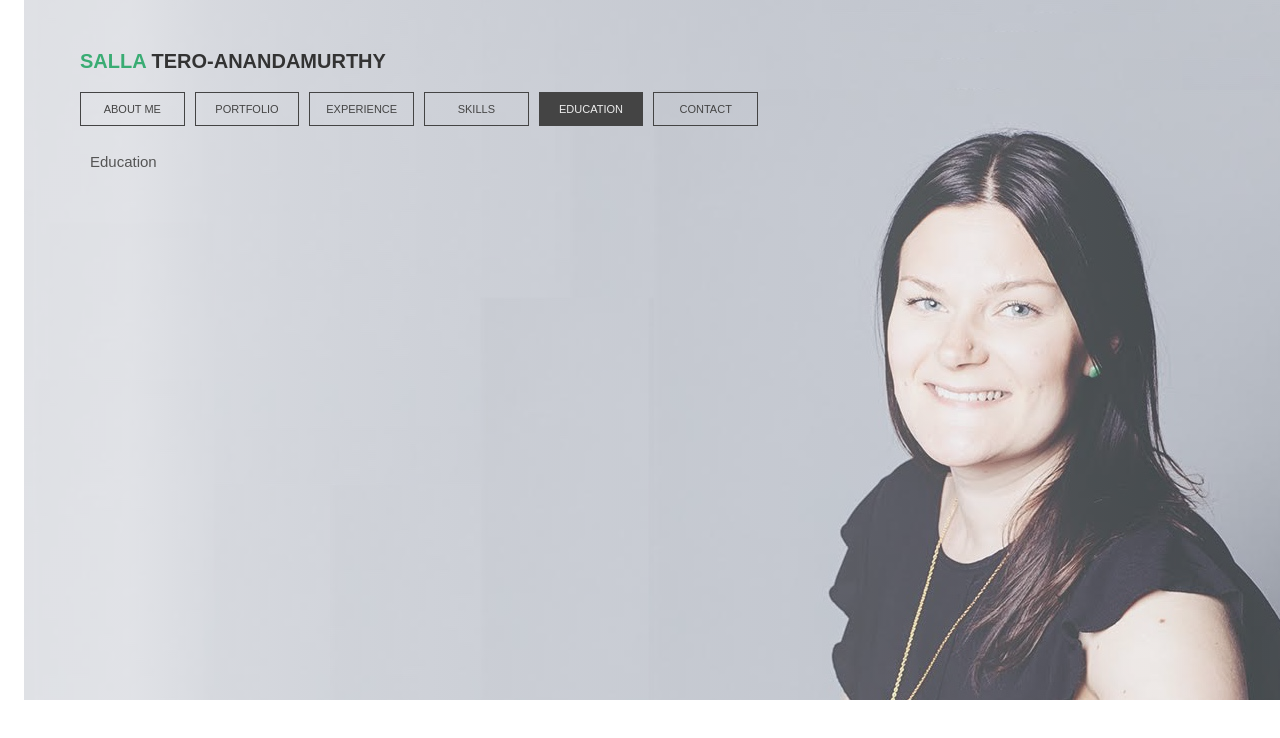
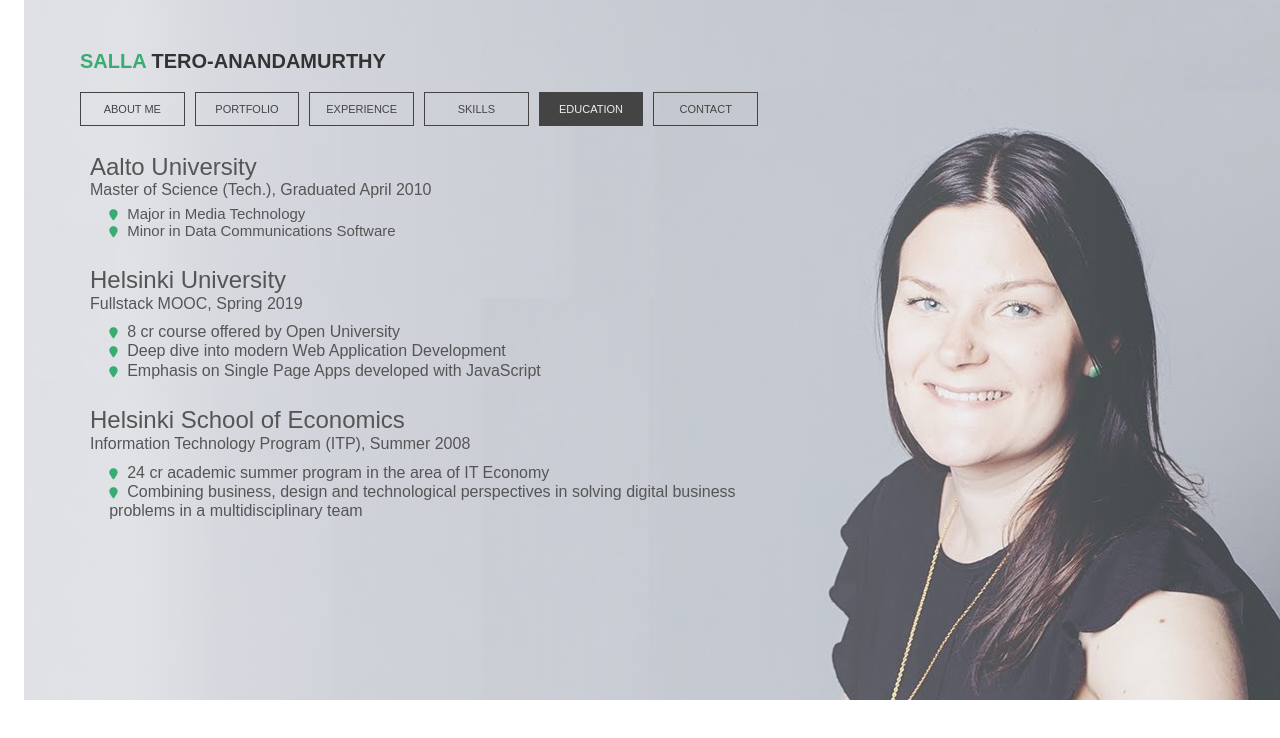
Before and after one commit to sallatero/sallatero.github.io, a React (Create React App) app: page / in a window 1280 px wide. Both pictures are taken after a click on the element "EDUCATION". Shown: the top 738 px of the page. Built offline with nearby package versions, Linux system fonts and the light colour scheme.

Commit message:
Education page built

```diff
--- a/src/App.css
+++ b/src/App.css
@@ -424,12 +424,12 @@ ul {
 .experience-subheading {
   font-size: 1rem;
 }
-.experience-text li, .skills-text li {
+.experience-text li, .skills-text li, .education-text li {
   font-size: 1rem;
   line-height: 1.2rem;
 }
 
-.slide-in-top.exp, .slide-in-top.port, .slide-in-top.skil {
+.slide-in-top.exp, .slide-in-top.port, .slide-in-top.skil, .slide-in-top.edu {
 	-webkit-animation: slide-in-top 1.5s cubic-bezier(0.250, 0.460, 0.450, 0.940) 0.8s both;
 	        animation: slide-in-top 1.5s cubic-bezier(0.250, 0.460, 0.450, 0.940) 0.8s both;
 }
@@ -496,3 +496,15 @@ ul {
   font-size: 1rem;
   line-height: 1.2rem;
 }
+
+/* EDUCATION */
+.education-text {
+  padding-top: 2%;
+  line-height: 1.5rem;
+}
+.education-heading {
+  font-size: 1.5rem;
+}
+.education-subheading {
+  font-size: 1rem;
+}
--- a/src/Education.js
+++ b/src/Education.js
@@ -4,7 +4,30 @@ const Education = (props) => {
 
   return (
     <div id='education'>
-      Education
+      <div className='eduxation-text'>
+        <div className='education-heading tracking-in-expand'>Aalto University </div>
+        <div className='education-subheading tracking-in-expand'>Master of Science (Tech.), Graduated April 2010 </div>
+        <ul>
+          <li className='slide-in-top edu'><span><i class="fas fa-map-marker"></i></span>Major in Media Technology</li>
+          <li className='slide-in-top edu'><span><i class="fas fa-map-marker"></i></span>Minor in Data Communications Software </li>
+        </ul>
+      </div>
+      <div className='education-text'>
+        <div className='education-heading tracking-in-expand'>Helsinki University </div>
+        <div className='education-subheading tracking-in-expand'>Fullstack MOOC, Spring 2019 </div>
+        <ul>
+          <li className='slide-in-top edu'><span><i class="fas fa-map-marker"></i></span>8 cr course offered by Open University</li>
+          <li className='slide-in-top edu'><span><i class="fas fa-map-marker"></i></span>Deep dive into modern Web Application Development </li>
+          <li className='slide-in-top edu'><span><i class="fas fa-map-marker"></i></span>Emphasis on Single Page Apps developed with JavaScript</li></ul>
+      </div>
+      <div className='education-text'>
+        <div className='education-heading tracking-in-expand'>Helsinki School of Economics</div>
+        <div className='education-subheading tracking-in-expand'>Information Technology Program (ITP), Summer 2008 </div>
+        <ul>
+          <li className='slide-in-top edu'><span><i class="fas fa-map-marker"></i></span>24 cr academic summer program in the area of IT Economy</li>
+          <li className='slide-in-top edu'><span><i class="fas fa-map-marker"></i></span>Combining business, design and technological perspectives in solving digital business problems in a multidisciplinary team</li>
+        </ul>
+      </div>
     </div>
   )
 
```
